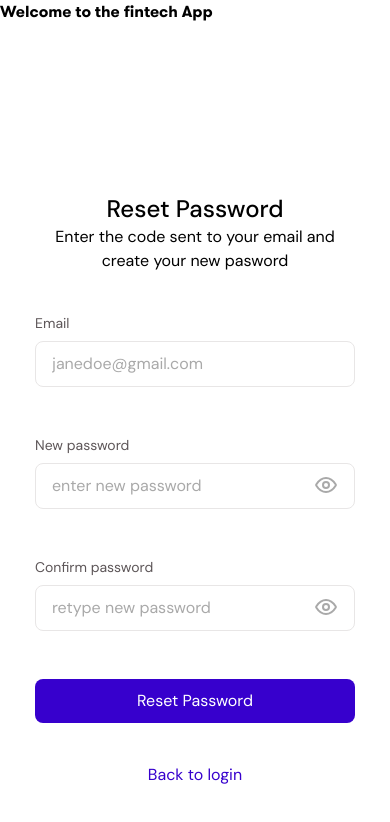
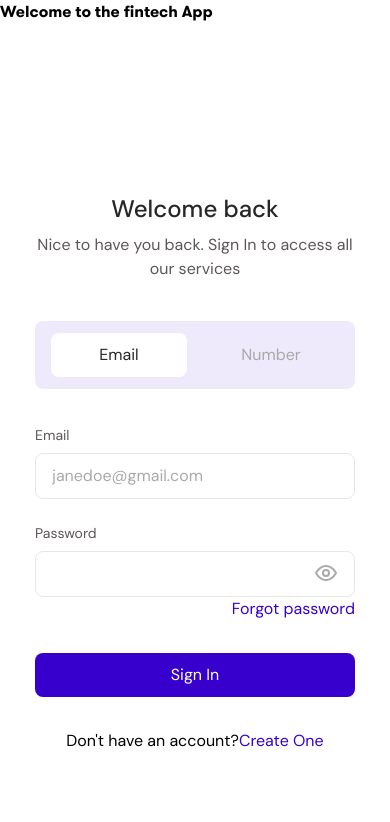
Before and after one commit to devcareer/team-fintech-frontend, a React (Create React App) app: page / in a window 390 px wide. Shown: the top 822 px of the page. Built offline with nearby package versions, Linux system fonts and the light colour scheme; the HTML template or start-up script is replaced by a standard one.

Commit message:
style: fix desktop responsiveness

```diff
--- a/src/App.js
+++ b/src/App.js
@@ -1,10 +1,10 @@
-import CreateNewPassword from './pages/CreateNewPassword';
+import SignIn from './components/SignIn/SignIn';
 
 function App() {
   return (
     <div>
       <h1>Welcome to the fintech App</h1>
-      <CreateNewPassword />
+      <SignIn />
     </div>
   );
 }
--- a/src/components/General/Input/InputPhone.js
+++ b/src/components/General/Input/InputPhone.js
@@ -5,15 +5,18 @@ import 'react-phone-number-input/style.css';
 const InputPhone = () => {
   const [value, setValue] = useState();
   return (
+    <>
+      <label className="block text-text-2 text-sm  mb-2 font-normal">Phone Number</label>
       <div className="flex justify-center">
         <PhoneInput
           placeholder="Enter phone number"
           defaultCountry="RU"
           value={value}
           onChange={setValue}
-        className="border border-outline py-3 px-4 flex w-96 rounded-lg"
+          className="border border-outline py-3 px-4 flex w-full rounded-lg"
         />
       </div>
+    </>
   );
 };
 
--- a/src/components/SignIn/SignIn.js
+++ b/src/components/SignIn/SignIn.js
@@ -1,9 +1,8 @@
-import React from 'react';
-import { useState } from 'react';
-import InputPhone from '../General/Input/InputPhone';
+import React, { useState } from 'react';
+import Button from '../General/Button/Button';
 import Input from '../General/Input/Input';
 import InputPassword from '../General/Input/InputPassword';
-import Button from '../General/Button/Button';
+import InputPhone from '../General/Input/InputPhone';
 
 const SignIn = () => {
   const [email, setEmail] = useState(true);
@@ -14,13 +13,17 @@ const SignIn = () => {
     setEmail(false);
   };
   return (
-    <div className="w-5/6 mx-auto">
-      <h1 className="text-text-1 font-medium font-custom mb-2 text-2xl">Welcome back</h1>
-      <p className="font-normal text-text-2 mb-10 text-base">
+    <div className="py-20 pb-72 w-80 mx-auto lg:w-[687px] pb-10  py-0  mt-[89px] mb-[89px] lg:shadow-xl">
+      <h1 className="text-text-1 font-medium font-custom mb-2 text-2xl text-center">
+        Welcome back
+      </h1>
+      <p className="font-normal text-text-2 mb-10 text-base text-center">
         Nice to have you back. Sign In to access all our services
       </p>
+      <form className="flex flex-col  lg:w-[400px] mx-auto">
         <div className={`bg-primary-25 py-3 px-4 rounded-lg flex gap-4 mb-9`}>
           <button
+            type="button"
             className={`basis-6/12 py-2.5 rounded-lg ${
               email ? `bg-white text-text-1` : `text-text-3`
             }`}
@@ -28,6 +31,7 @@ const SignIn = () => {
             Email
           </button>
           <button
+            type="button"
             className={`basis-6/12 py-2.5 rounded-lg ${
               !email ? `bg-white text-text-1` : `text-text-3`
             }`}
@@ -35,23 +39,23 @@ const SignIn = () => {
             Number
           </button>
         </div>
-      {/* {email ? (
-        <Input type="email" name="email" placeholder="janedoe@gmail.com" className="mb-4" />
-      ) : (
-        <InputPhone />
-      )} */}
+
         <div className="mb-6">
           {email ? (
-          <Input type="email" name="email" placeholder="janedoe@gmail.com" />
+            <Input type="email" name="email" placeholder="janedoe@gmail.com" labelText="Email" />
           ) : (
             <InputPhone />
           )}
         </div>
-      <InputPassword />
+        <InputPassword labeltext="Password" />
         <a className="block text-end text-primary-300 ">Forgot password</a>
         <div className="mt-8">
-        <Button>Sign In</Button>
+          <Button type="button">Sign In</Button>
         </div>
+        <p className="mt-8 text-center">
+          Don&apos;t have an account?<span className="text-primary-300 ">Create One</span>
+        </p>
+      </form>
     </div>
   );
 };
```
Lines whose indentation alone changed are shown as unchanged.
